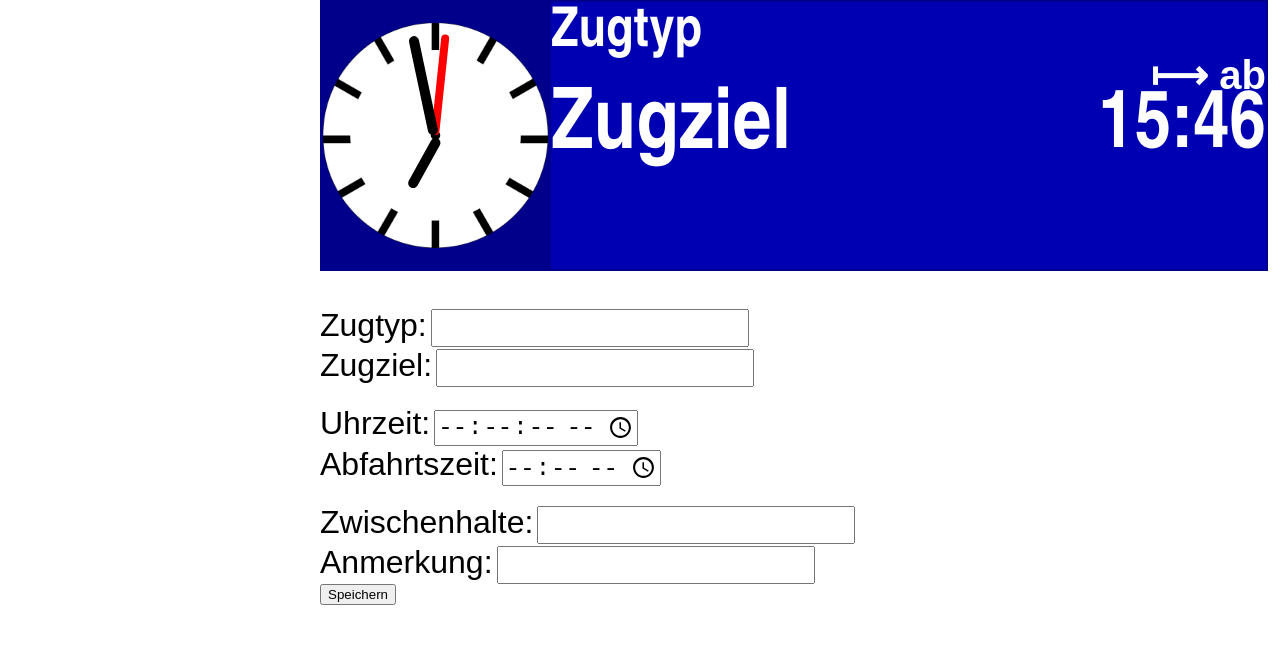
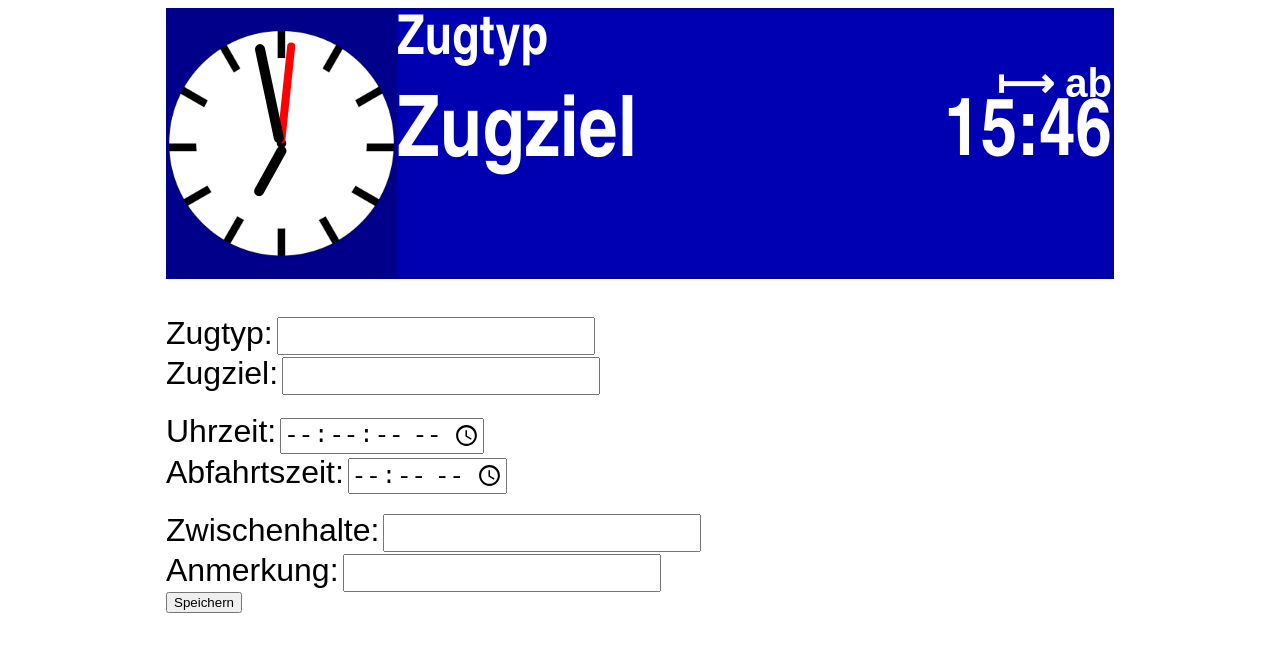
Before and after one commit to SKRIVAAT/Zugzielanzeiger, a plain HTML site: page index.html in a window 1280 px wide. Drawn offline with Linux system fonts and the light colour scheme.

Commit message:
Add files via upload

```diff
--- a/style.css
+++ b/style.css
@@ -1,8 +1,9 @@
 /* element rules */
 
 body {
-    margin: auto;
-    width: 50%;
+    display: flex;
+    justify-content: center;
+    align-items: center;
 }
 
 
```
